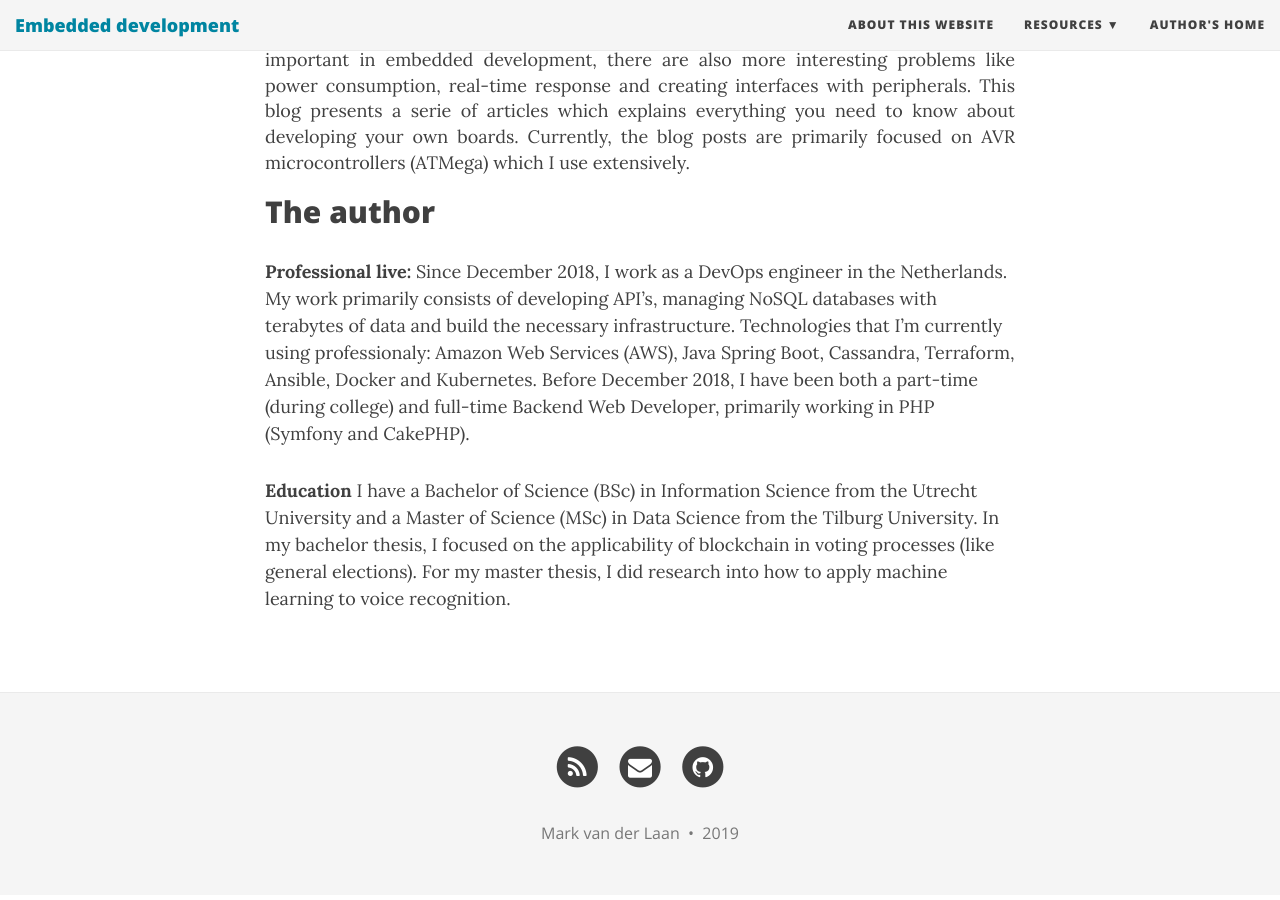
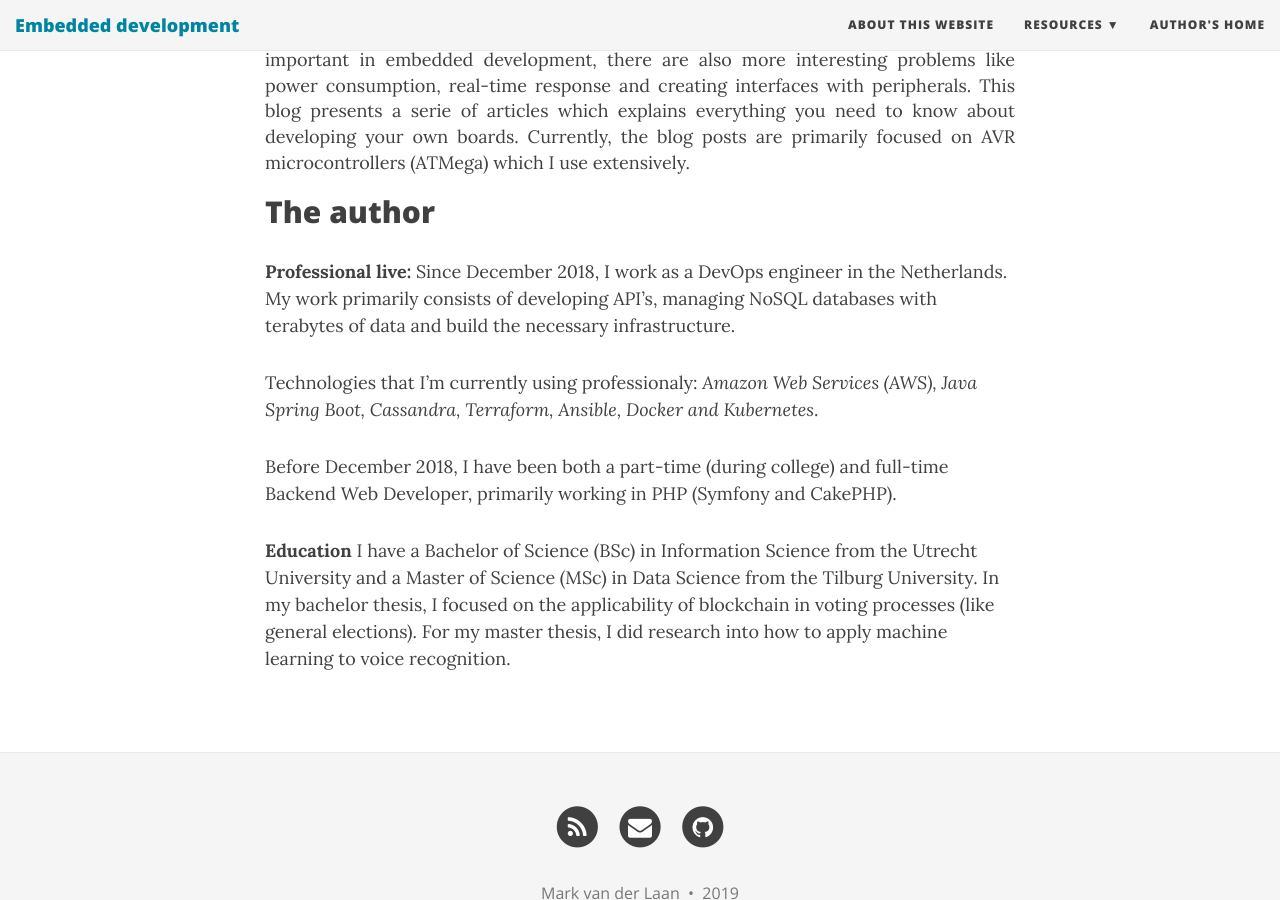
Before and after one commit to markvdlaan93/markvdlaan93.github.io, a Jekyll site: the page built from aboutthiswebsite.md, in a window 1280 px wide and 900 px high, scrolled down 455 px. Built offline with Jekyll 4.4.1, drawn with Linux system fonts in a browser that asks for light colours; nearby versions of some CDN libraries.

Commit message:
Put extra new lines between paragraphs

```diff
--- a/aboutthiswebsite.md
+++ b/aboutthiswebsite.md
@@ -8,13 +8,19 @@ image: /img/mark.png
 ## What's this about?
 
 <div style="text-align: justify">
-Since a while I have been keen to learn more about firmware and hardware development. My professional working life is primarily focused on high-level business applications where there is a virtually unlimited amount of RAM and disk space. The trade-offs in such environment are first and foremost based on costs. Although cost considerations are also important in embedded development, there are also more interesting problems like power consumption, real-time response and creating interfaces with peripherals.
+Since a while I have been keen to learn more about firmware and hardware development. My professional working life is primarily focused on high-level business applications where there is a virtually unlimited amount of RAM and disk space. The trade-offs in such environment are first and foremost based on costs.
+
+Although cost considerations are also important in embedded development, there are also more interesting problems like power consumption, real-time response and creating interfaces with peripherals.
 
 This blog presents a serie of articles which explains everything you need to know about developing your own boards. Currently, the blog posts are primarily focused on AVR microcontrollers (ATMega) which I use extensively.
 </div>
 
 ## The author
 
-**Professional live:** Since December 2018, I work as a DevOps engineer in the Netherlands. My work primarily consists of developing API's, managing NoSQL databases with terabytes of data and build the necessary infrastructure. Technologies that I'm currently using professionaly: Amazon Web Services (AWS), Java Spring Boot, Cassandra, Terraform, Ansible, Docker and Kubernetes. Before December 2018, I have been both a part-time (during college) and full-time Backend Web Developer, primarily working in PHP (Symfony and CakePHP).
+**Professional live:** Since December 2018, I work as a DevOps engineer in the Netherlands. My work primarily consists of developing API's, managing NoSQL databases with terabytes of data and build the necessary infrastructure.
+
+Technologies that I'm currently using professionaly: *Amazon Web Services (AWS), Java Spring Boot, Cassandra, Terraform, Ansible, Docker and Kubernetes*.
+
+Before December 2018, I have been both a part-time (during college) and full-time Backend Web Developer, primarily working in PHP (Symfony and CakePHP).
 
 **Education** I have a Bachelor of Science (BSc) in Information Science from the Utrecht University and a Master of Science (MSc) in Data Science from the Tilburg University. In my bachelor thesis, I focused on the applicability of blockchain in voting processes (like general elections). For my master thesis, I did research into how to apply machine learning to voice recognition.
```
